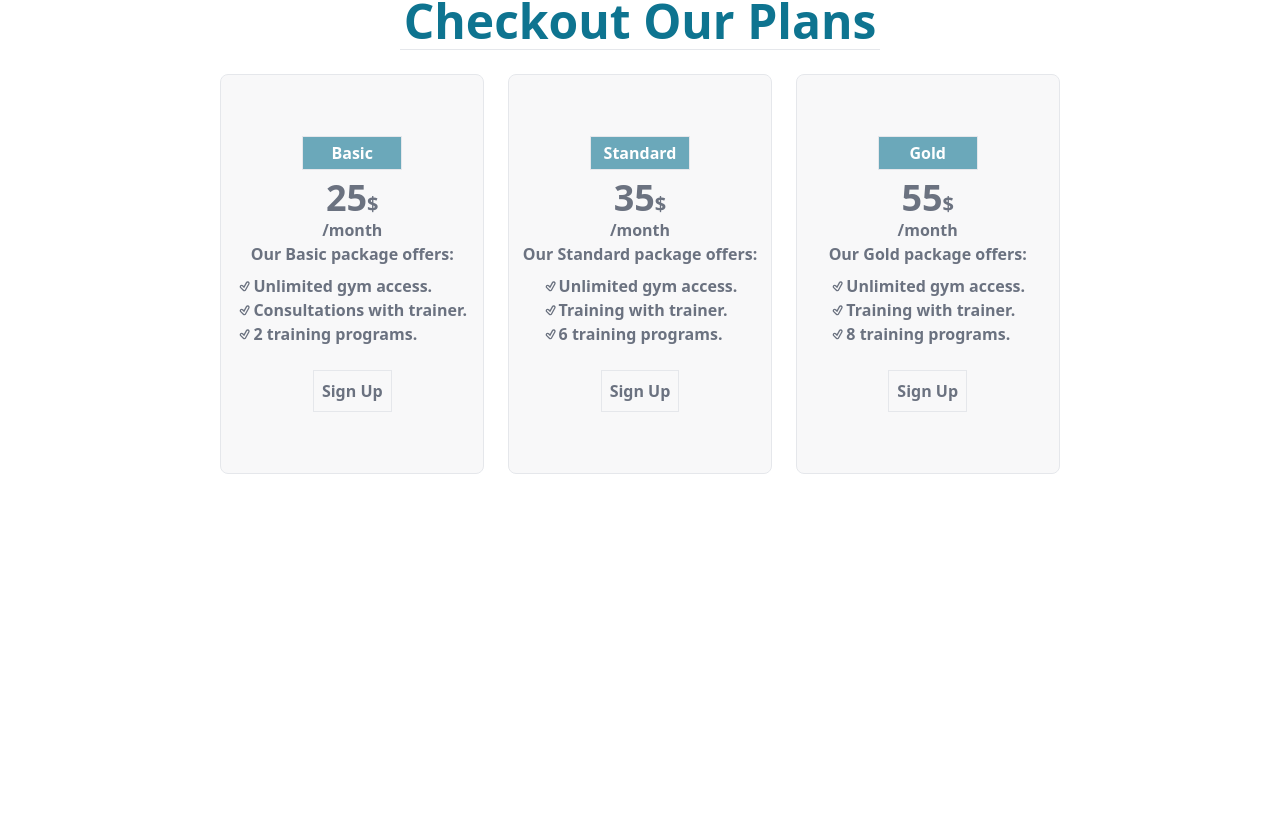
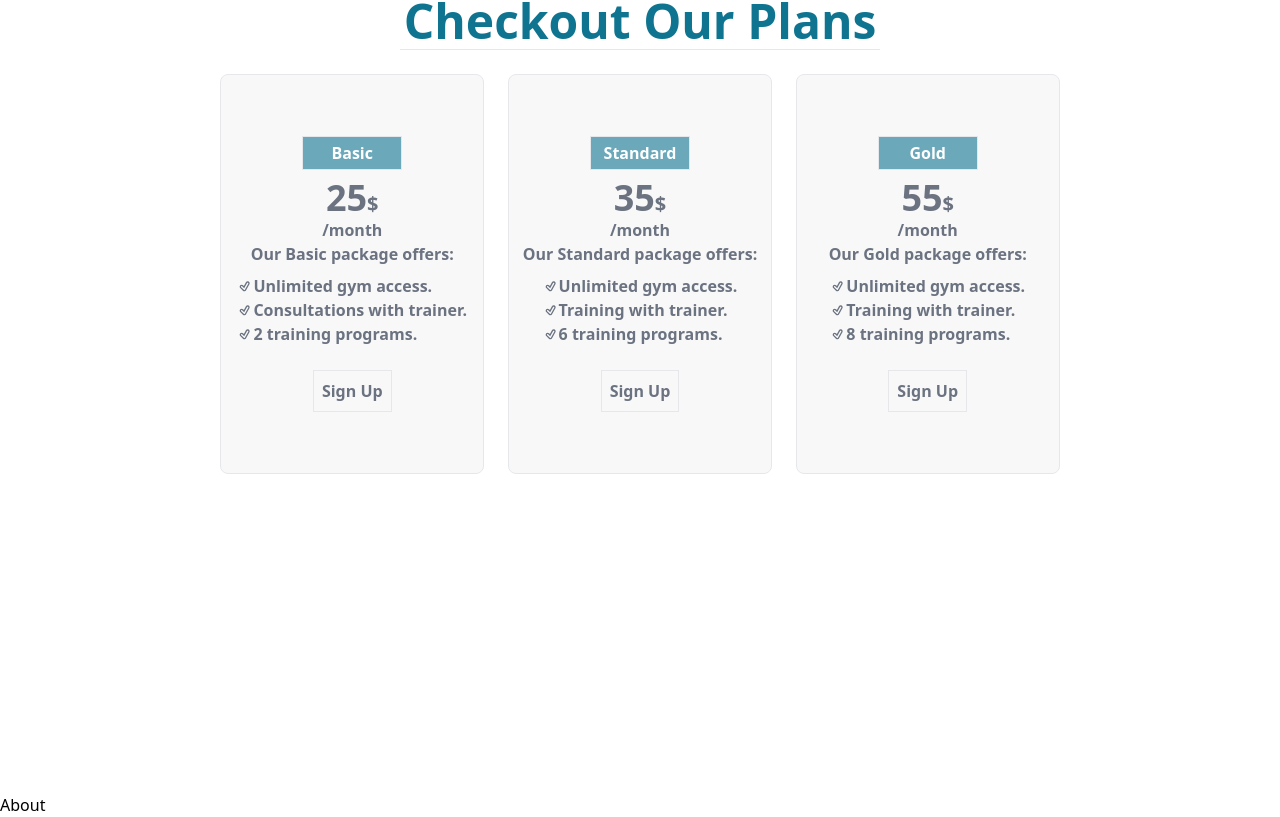
Before and after one commit to Solomon-Gachure/gymania, a React (Create React App) app: page / in a window 1280 px wide. Shown: the part 489-1306 px from the top of the page. Before the commit the page ends 1282 px from the top, so only its background shows below. Built offline with nearby package versions, Linux system fonts and the light colour scheme.

Commit message:
Created the abouts page

```diff
--- a/src/App.js
+++ b/src/App.js
@@ -1,3 +1,4 @@
+import About from "./components/about";
 import Home from "./components/home";
 import Navbar from "./components/navbar";
 import Plans from "./components/plans";
@@ -9,6 +10,7 @@
       <Navbar/>
       <Home/>
       <Plans/>
+      <About/>
     </div>
   );
 }
--- /dev/null
+++ b/src/components/about.js
@@ -0,0 +1,9 @@
+import React from 'react'
+
+const About = () => {
+  return (
+    <div>About</div>
+  )
+}
+
+export default About
```
